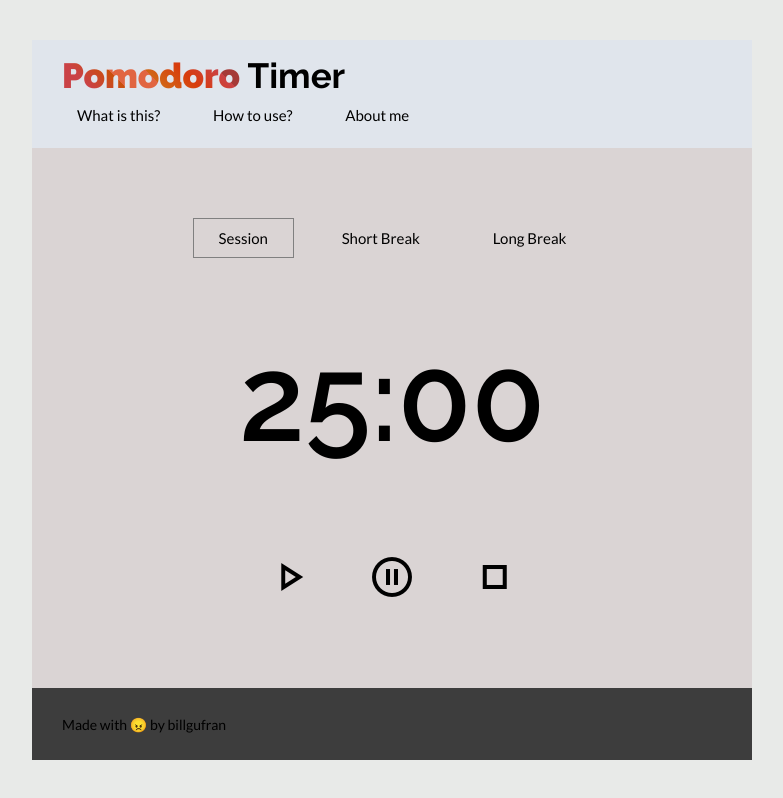
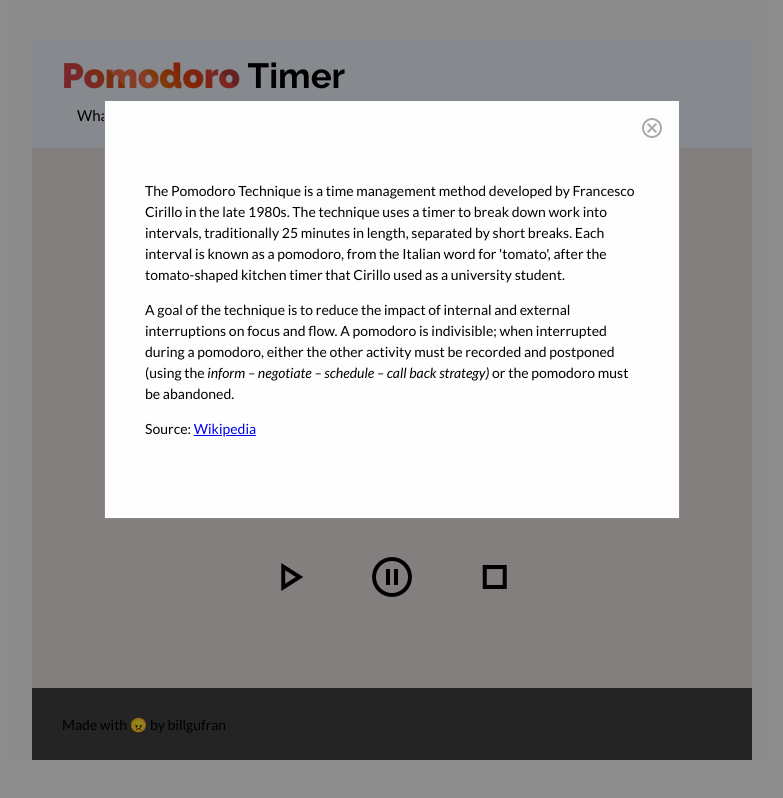
Before and after one commit to billgufran/pomodoro-timer, a plain HTML site: page index.html in a window 1280 px wide. Both pictures are taken after a click on the button "What is this?". Shown: the whole page, without its empty margins (248-1031 px from the left). Drawn offline with nearby package versions, Linux system fonts and the light colour scheme.

Commit message:
Adding first modal, what is pomodoro

```diff
--- a/assets/style/style.css
+++ b/assets/style/style.css
@@ -77,6 +77,56 @@ footer {
     margin: auto 30px;
     align-items: flex-start;
   }
+
+/* modal */
+/* The Modal (background) */
+.modal {
+  display: none; /* Hidden by default */
+  position: fixed; /* Stay in place */
+  z-index: 1; /* Sit on top */
+  padding-top: 100px; /* Location of the box */
+  left: 0;
+  top: 0;
+  width: 100%; /* Full width */
+  height: 100%; /* Full height */
+  overflow: auto; /* Enable scroll if needed */
+  background-color: rgb(0,0,0); /* Fallback color */
+  background-color: rgba(0,0,0,0.4); /* Black w/ opacity */
+}
+
+/* Modal Content */
+.modal-content {
+  background-color: #fefefe;
+  margin: auto;
+  padding: 15px;
+  border: 1px solid #888;
+  width: 45%;
+}
+
+.modal-content #what-is__content {
+  padding: 50px 25px;
+  line-height: 150%;
+}
+
+/* .modal-content span {
+  float: right;
+  padding: 10px;
+} */
+
+/* The Close Button */
+.close {
+  color: #aaaaaa;
+  float: right;
+  font-size: 28px;
+  font-weight: bold;
+}
+
+.close:hover,
+.close:focus {
+  color: #000;
+  text-decoration: none;
+  cursor: pointer;
+}
 
 /* Buttons */
 .button {
--- a/index.html
+++ b/index.html
@@ -30,10 +30,30 @@
       <header>
         <h1><span class="gradient-text" style="font-weight: bolder;">Pomodoro</span> Timer</h1>
         <nav>
-          <button class="button embossed-button">What is this?</button>
-          <button class="button embossed-button">How to use?</button>
-          <button class="button embossed-button">About me</button>
+          <button id="what-is" class="button embossed-button">What is this?</button>
+          <button id="how-to" class="button embossed-button">How to use?</button>
+          <button id="about-me" class="button embossed-button">About me</button>
         </nav>
+        <!-- The Modal -->
+        <div id="myModal" class="modal">
+
+          <!-- Modal content -->
+          <div class="modal-content">
+            <span class="material-icons-outlined close">cancel</span>
+            <div id="what-is__content">
+              <p>The Pomodoro Technique is a time management method developed by Francesco Cirillo in the late
+                1980s. The technique uses a timer to break down work into intervals, traditionally 25 minutes in
+                length, separated by short breaks. Each interval is known as a pomodoro, from the Italian word for
+                'tomato', after the tomato-shaped kitchen timer that Cirillo used as a university student.</p>
+              <p>A goal of the technique is to reduce the impact of internal and external interruptions on focus and
+                flow. A pomodoro is indivisible; when interrupted during a pomodoro, either the other activity must be
+                recorded and postponed (using the <i style="font-style: italic;">inform – negotiate – schedule – call back strategy)</i> or the pomodoro
+                must be abandoned.</p>
+              <p>Source: <a href="https://en.wikipedia.org/wiki/Pomodoro_Technique">Wikipedia</a></p>
+            </div>
+          </div>
+
+        </div>
       </header>
       <main>
         <div id="main-container">
--- a/script.js
+++ b/script.js
@@ -1,7 +1,14 @@
+const whatIs = document.getElementById('what-is');
+const howTo = document.getElementById('how-to');
+const aboutMe = document.getElementById('about-me');
+
 const startButton = document.getElementById('pomodoro-actions__start');
 const pauseButton = document.getElementById('pomodoro-actions__pause');
 const stopButton = document.getElementById('pomodoro-actions__stop');
 const display = document.getElementById('pomodoro-timer__display');
+
+var modal = document.getElementById("myModal");
+var span = document.getElementsByClassName("close")[0];
 
 const modeSession = document.getElementById('pomodoro-mode__session');
 const modeShortBreak = document.getElementById('pomodoro-mode__short-break');
@@ -105,6 +112,18 @@ const displayCurrentTimeLeftInSession = () => {
     display.innerText = result.toString();
 }
 
+// Modal operation
+whatIs.addEventListener('click', () => {
+    modal.style.display = 'block';
+})
+
+span.addEventListener('click', () => {
+    modal.style.display = 'none';
+})
+
+window.addEventListener('click', () => {
+    if (event.target == modal) {modal.style.display = 'none'};
+})
 
 // START
 startButton.addEventListener('click', () => {
```
